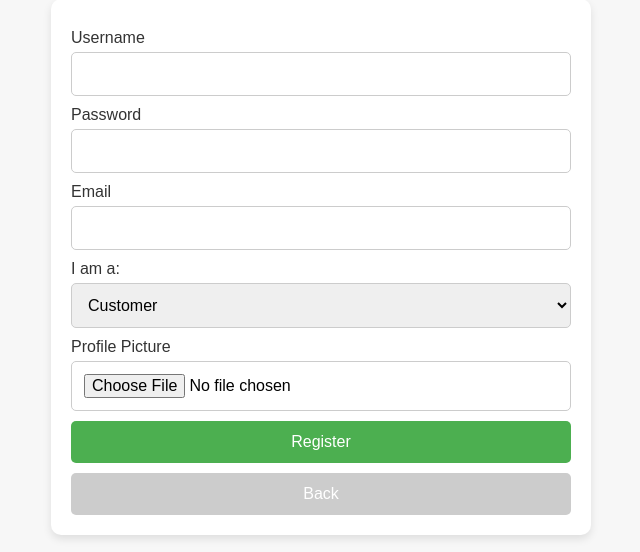
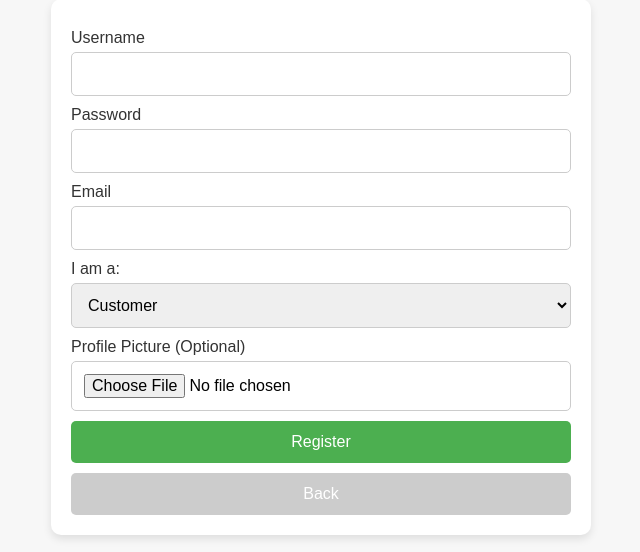
Before and after one commit to xferaxx/salon, a Flask app: page /register in a window 1280 px wide. Shown: the part 148-700 px from the top of that part, without its empty margins (319-959 px from the left). Run offline with Flask 3, Linux system fonts and the light colour scheme; the page is wider than the window, and the part outside it is not shown; some libraries are stand-ins or nearby versions.

Commit message:
Update register.html

```diff
--- a/templates/register.html
+++ b/templates/register.html
@@ -30,7 +30,7 @@
             </select>
 
             <!-- Add Profile Picture Upload Field -->
-            <label for="profile_picture">Profile Picture</label>
+            <label for="profile_picture">Profile Picture (Optional)</label>
             <input type="file" id="profile_picture" name="profile_picture" accept="image/*">
 
             <button type="submit">Register</button>
```
